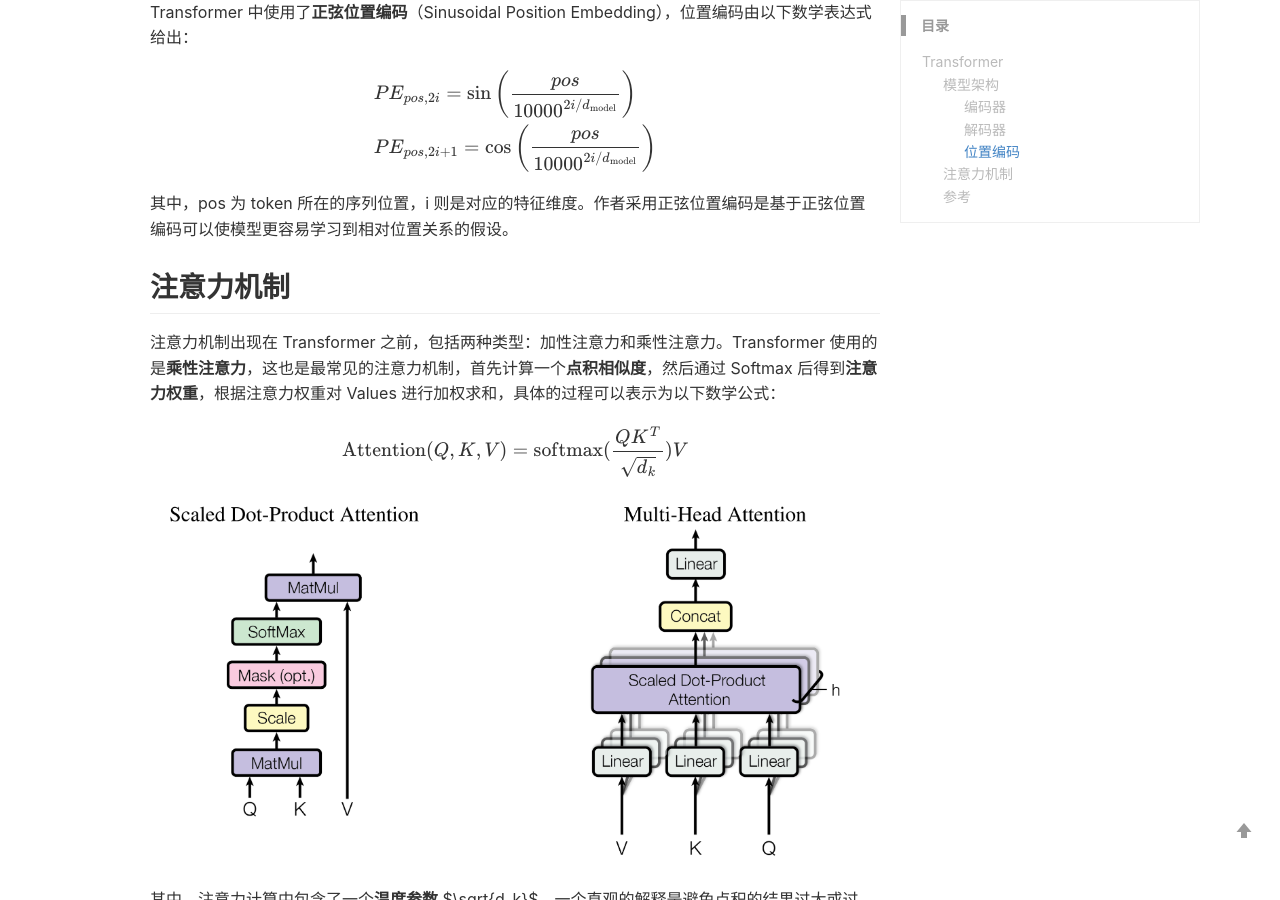
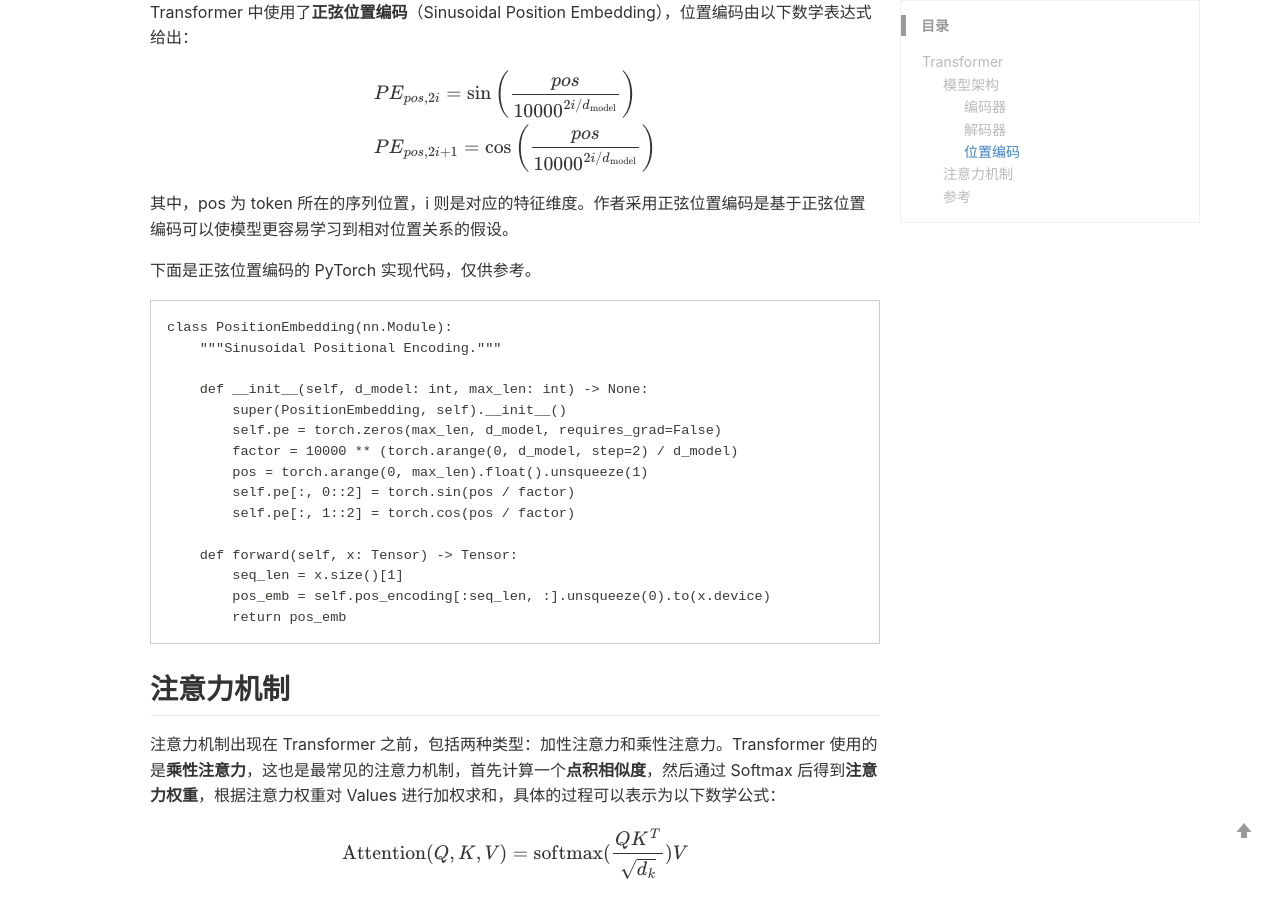
Before and after one commit to Fanziyang-v/Fanziyang-v.github.io, a Jekyll site: the page built from _posts/2025-03-21-transformer.md, in a window 1280 px wide and 900 px high, scrolled down 2105 px. Built offline with Jekyll 4.4.1, drawn with Linux system fonts in a browser that asks for light colours; formulas are drawn with MathJax 3; comment, search, counter and statistics services are not loaded; a style sheet for code colours, icons or effects is not loaded; some of the changed text lies outside the part shown.

Commit message:
add position embedding code

````diff
--- a/_posts/2025-03-21-transformer.md
+++ b/_posts/2025-03-21-transformer.md
@@ -26,13 +26,13 @@ Transformer 结构如下图所示，Transformer 遵循**编码器-解码器**（
 
 ### 编码器
 
-编码器包含 $N=6$ 个相同的层，每个层包含两个子层，分别是**多头自注意力层**（Multi Head Self-Attention）和**前馈神经网络层**（Feed Forward Network），每个子层都包含**残差连接**（Residual Connection）和**层归一化**（Layer Normalization），使模型更容易学习。FFN 层是一个两层的**多层感知机**（Multi Layer Perceptron）。
+编码器包含 \$N=6\$ 个相同的层，每个层包含两个子层，分别是**多头自注意力层**（Multi Head Self-Attention）和**前馈神经网络层**（Feed Forward Network），每个子层都包含**残差连接**（Residual Connection）和**层归一化**（Layer Normalization），使模型更容易学习。FFN 层是一个两层的**多层感知机**（Multi Layer Perceptron）。
 
 
 
 ### 解码器
 
-解码器也包含 $N=6$ 个相同的层，包含三个子层，分别是**掩码多头自注意力层**（Masked Multi-Head Attention）、**编码器-解码器多头注意力层**（Cross Attention）和前馈神经网络层。
+解码器也包含 \$N=6\$ 个相同的层，包含三个子层，分别是**掩码多头自注意力层**（Masked Multi-Head Attention）、**编码器-解码器多头注意力层**（Cross Attention）和前馈神经网络层。
 
 其中，掩码多头自注意力层用于将输出的 token 进行编码，在应用注意力机制时存在一个**注意力掩码**，以保持**自回归**（Auto Regressive）特性，即先生成的 token 不能注意到后生成的 token，编码后作为 Cross Attention 层的 Query，而 Cross Attention 层的 Key 和 Value 来自于编码器的输出，最后通过 FFN 层产生解码器块的输出。
 
@@ -51,6 +51,26 @@ $$
 
 其中，pos 为 token 所在的序列位置，i 则是对应的特征维度。作者采用正弦位置编码是基于正弦位置编码可以使模型更容易学习到相对位置关系的假设。
 
+下面是正弦位置编码的 PyTorch 实现代码，仅供参考。
+
+```python
+class PositionEmbedding(nn.Module):
+    """Sinusoidal Positional Encoding."""
+
+    def __init__(self, d_model: int, max_len: int) -> None:
+        super(PositionEmbedding, self).__init__()
+        self.pe = torch.zeros(max_len, d_model, requires_grad=False)
+        factor = 10000 ** (torch.arange(0, d_model, step=2) / d_model)
+        pos = torch.arange(0, max_len).float().unsqueeze(1)
+        self.pe[:, 0::2] = torch.sin(pos / factor)
+        self.pe[:, 1::2] = torch.cos(pos / factor)
+
+    def forward(self, x: Tensor) -> Tensor:
+        seq_len = x.size()[1]
+        pos_emb = self.pos_encoding[:seq_len, :].unsqueeze(0).to(x.device)
+        return pos_emb
+```
+
 
 
 
@@ -64,7 +84,7 @@ $$
 
 ![attn](/images/blog/attention.png)
 
-其中，注意力计算中包含了一个**温度参数** $\sqrt{d_k}$，一个直观的解释是避免点积的结果过大或过小，导致 softmax 后的结果梯度几乎为 0 的区域，降低模型的收敛速度。对于自回归生成任务而言，我们不希望前面生成的 token 关注后面生成 token，因此可能会采用一个**下三角的 Attention Mask**，掩盖掉 attention 矩阵的上三角部分，注意力机制可以重写为：
+其中，注意力计算中包含了一个**温度参数** \$\sqrt{d_k}\$，一个直观的解释是避免点积的结果过大或过小，导致 softmax 后的结果梯度几乎为 0 的区域，降低模型的收敛速度。对于自回归生成任务而言，我们不希望前面生成的 token 关注后面生成 token，因此可能会采用一个**下三角的 Attention Mask**，掩盖掉 attention 矩阵的上三角部分，注意力机制可以重写为：
 
 $$
 \text{Attention}(Q,K,V)=\text{softmax}(\frac{QK^T}{\sqrt{d_k}}+M)V
````
